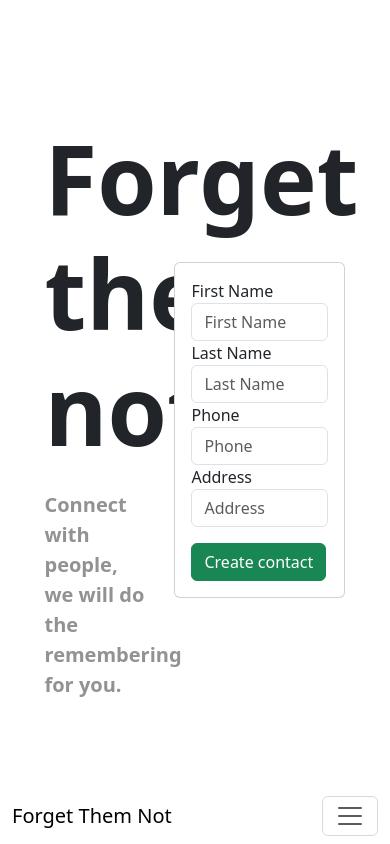
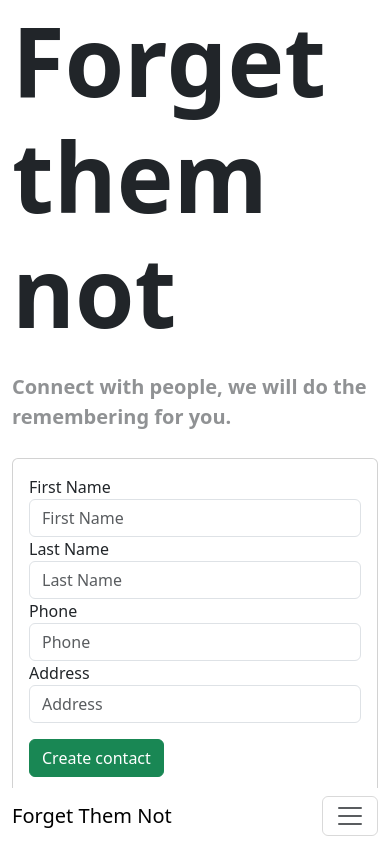
Before and after one commit to composercordero/phone_book_flask, a Flask app: page /contact in a window 390 px wide. Run offline with Flask 3, Linux system fonts and the light colour scheme.

Commit message:
responsive

```diff
--- a/app/templates/base.html
+++ b/app/templates/base.html
@@ -17,7 +17,7 @@
 
         <div class="row align-items-center" style="min-height: 100vh">
             <div class="col-1"></div>
-            <div class="col-4">
+            <div class="col-12 col-lg-4">
                 <h1 class="title fw-bold name font">Forget them not</h1>
                 <p class="fs-5 fw-semibold text-body-tertiary my-4">Connect with people, we will do the remembering for you.</p>
             </div>
--- a/app/templates/contact.html
+++ b/app/templates/contact.html
@@ -1,8 +1,8 @@
 {% extends 'base.html' %}
 
 {% block content %}
-<div class="col-6">
-    <div class="card mt-3">
+<div class="col-12 col-lg-6 mb-5">
+    <div class="card">
         <div class="card-body">
             <form action="" method="post">
 
--- a/app/templates/delete.html
+++ b/app/templates/delete.html
@@ -1,7 +1,7 @@
 {% extends 'base.html' %}
 
 {% block content %}
-<div class="col-6">
+<div class="col-12 col-lg-6">
     <table class="table">
     <thead>
         <tr>
--- a/app/templates/index.html
+++ b/app/templates/index.html
@@ -1,7 +1,7 @@
 {% extends 'base.html' %}
 
 {% block content %}
-<div class="col-6">
+<div class="col-12 col-lg-6">
 
     <div class="progress mb-3" role="progressbar" aria-label="Success example 20px high" aria-valuenow="25" aria-valuemin="0" aria-valuemax="100" style="height: 20px">
         <div class="progress-bar bg-success" style="width: 25%">Family</div>
--- a/app/templates/login.html
+++ b/app/templates/login.html
@@ -1,8 +1,8 @@
 {% extends 'base.html' %}
 
 {% block content %}
-<div class="col-6">
-    <div class="card mt-3">
+<div class="col-12 col-lg-6">
+    <div class="card">
         <div class="card-body">
             <form action="" method="post">
 
--- a/app/templates/modify.html
+++ b/app/templates/modify.html
@@ -1,7 +1,7 @@
 {% extends 'base.html' %}
 
 {% block content %}
-<div class="col-6">
+<div class="col-12 col-lg-6">
     <table class="table">
     <thead>
         <tr>
@@ -26,7 +26,7 @@
 
     </table>
 
-    <div class="card mt-3">
+    <div class="card">
         <div class="card-body">
             <form action="" method="post">
 
--- a/app/templates/my_contacts.html
+++ b/app/templates/my_contacts.html
@@ -1,7 +1,7 @@
 {% extends 'base.html' %}
 
 {% block content %}
-<div class="col-6">
+<div class="col-12 col-lg-6">
 <table class="table">
   <thead>
     <tr>
--- a/app/templates/nav.html
+++ b/app/templates/nav.html
@@ -1,4 +1,4 @@
-<nav class="navbar navbar-expand-lg bg-transparent fixed-bottom justify-content-center">
+<nav class="navbar navbar-expand-lg bg-white fixed-bottom justify-content-center">
     <div class="container-fluid">
       <a class="navbar-brand" href="{{ url_for ('index') }}">Forget Them Not</a>
       <button class="navbar-toggler" type="button" data-bs-toggle="collapse" data-bs-target="#navbarTogglerDemo02" aria-controls="navbarTogglerDemo02" aria-expanded="false" aria-label="Toggle navigation">
--- a/app/templates/signup.html
+++ b/app/templates/signup.html
@@ -3,7 +3,7 @@
 {% block title %} Sign Up {% endblock title %}
 
 {% block content %}
-<div class="col">
+<div class="col-12 col-lg-6">
     <div class="card mt-3">
         <div class="card-body">
             <form action="" method="post">
--- a/app/templates/update.html
+++ b/app/templates/update.html
@@ -1,8 +1,8 @@
 {% extends 'base.html' %}
 
 {% block content %}
-<div class="col-6">
-    <div class="card mt-3">
+<div class="col-12 col-lg-6">
+    <div class="card">
         <div class="card-body">
             <form action="" method="post">
 
```
